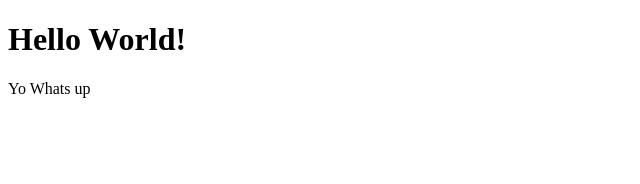
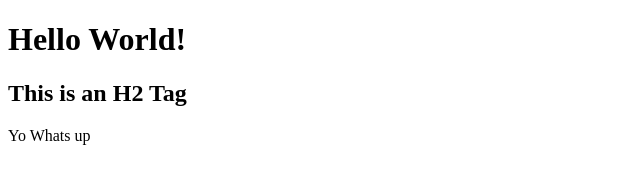
Before and after one commit to charleslukes/LearningGitAgain, a plain HTML site: page index.html in a window 1280 px wide. Shown: the whole page, without its empty margins (0-640 px from the left). Drawn offline with Linux system fonts and the light colour scheme.

Commit message:
Added H2 to a new branch Charley

```diff
--- a/index.html
+++ b/index.html
@@ -8,6 +8,7 @@
 </head>
 <body>
     <h1>Hello World!</h1>
+    <h2>This is an H2 Tag</h2>
     <p>Yo Whats up</p>
 </body>
 </html>
```
